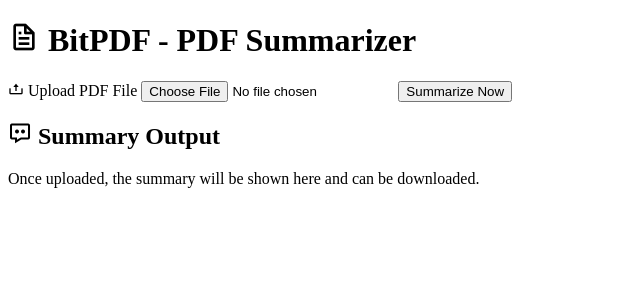
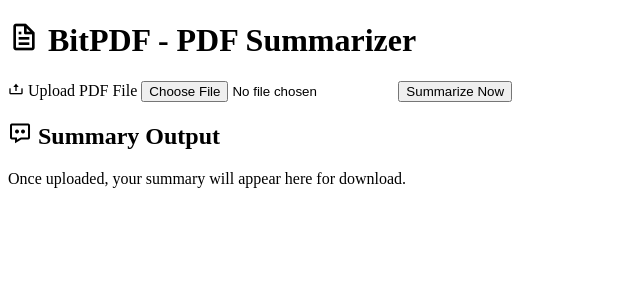
Before and after one commit to gvaibhav2707/BitPDF_new, a Flask app: page / in a window 1280 px wide. Shown: the top 300 px of the page, without its empty margins (0-640 px from the left). Run offline with Flask 3, Linux system fonts and the light colour scheme; parts of the project's set-up code (start-up, migrations or seed data) failed here and were passed over.

Commit message:
Update index.html testing

```diff
--- a/templates/index.html
+++ b/templates/index.html
@@ -25,7 +25,7 @@
 
     <div class="bitpdf-summary">
       <h2><i class='bx bx-message-dots'></i> Summary Output</h2>
-      <p class="summary-note">Once uploaded, the summary will be shown here and can be downloaded.</p>
+      <p class="summary-note">Once uploaded, your summary will appear here for download.</p>
     </div>
   </div>
 
```
